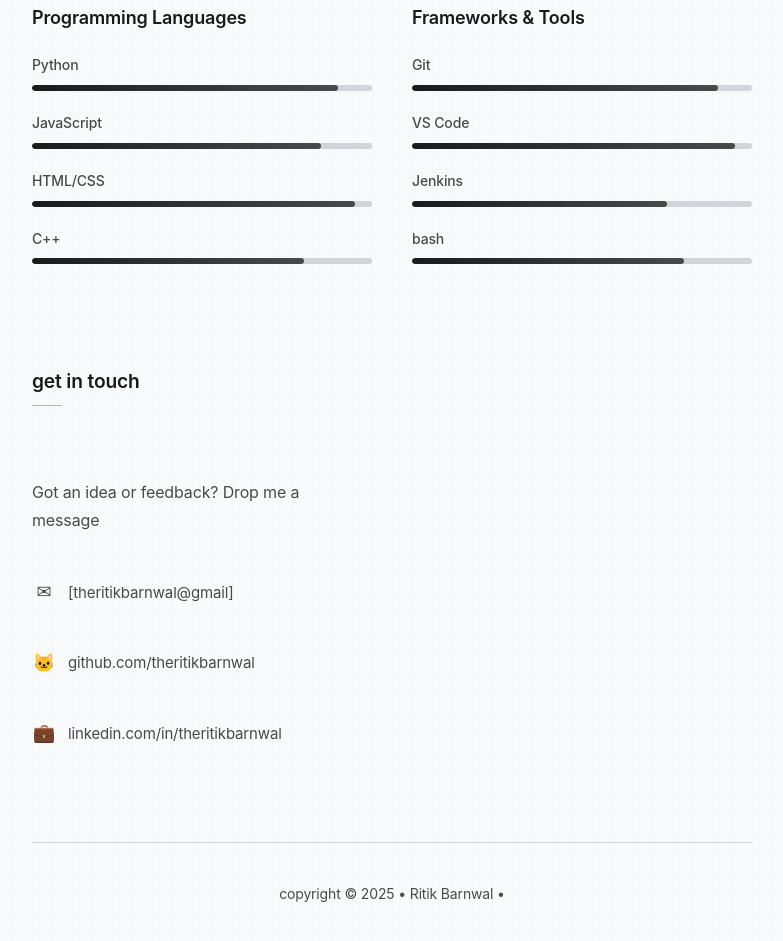
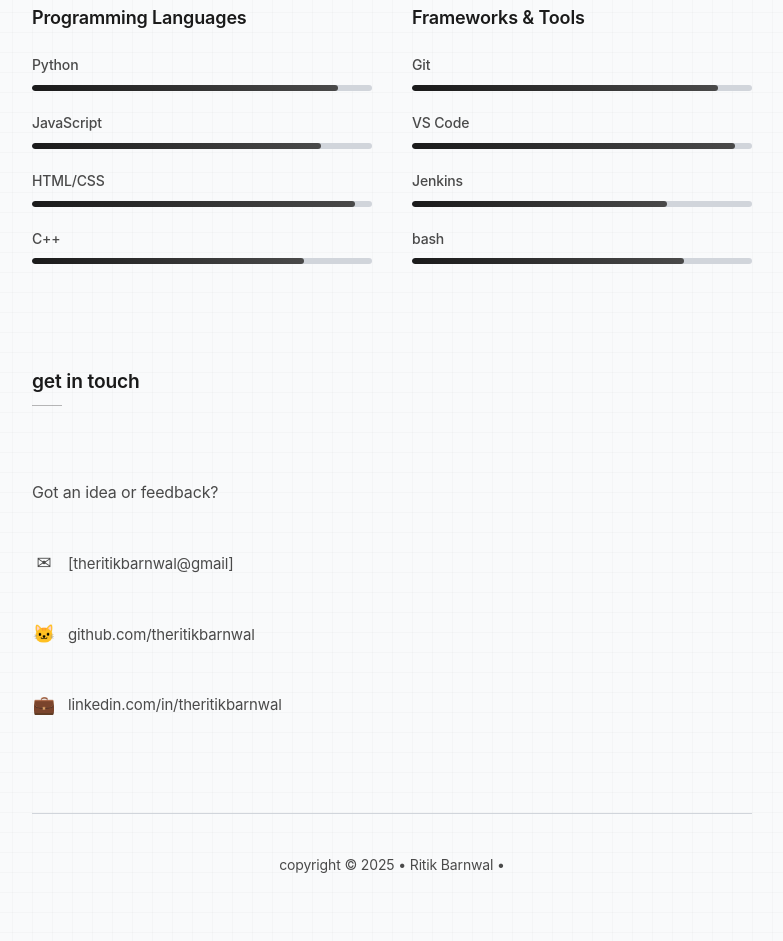
Before and after one commit to theritikbarnwal/ritikport, a plain HTML site: page index.html in a window 1280 px wide. Shown: the part 1828-2769 px from the top of the page, without its empty margins (248-1031 px from the left). Drawn offline with nearby package versions, Linux system fonts and the light colour scheme.

```diff
--- a/index.html
+++ b/index.html
@@ -170,7 +170,7 @@
             <h2 class="section-title">get in touch</h2>
             <div class="contact-section">
                 <div class="contact-info">
-                    <p>Got an idea or feedback? Drop me a message</p>
+                    <p>Got an idea or feedback?</p>
                     <div class="contact-links">
                         <a href="mailto:[email protected]" class="contact-link">
                             <span class="contact-icon">✉</span> [theritikbarnwal@gmail]
```
